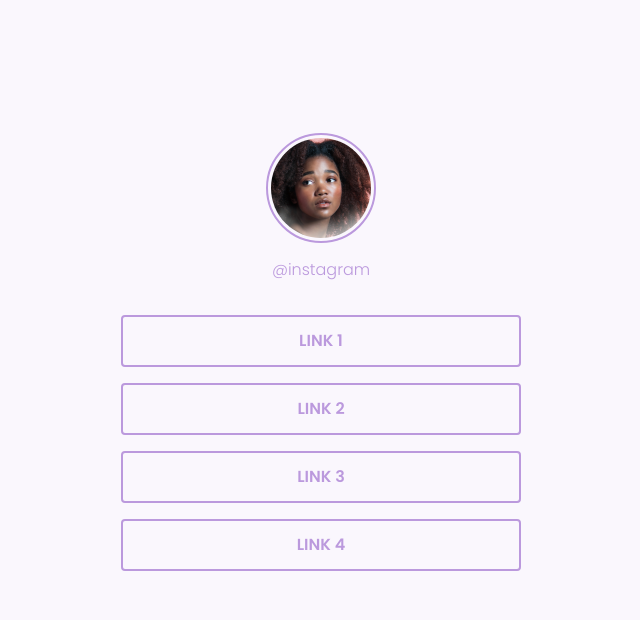
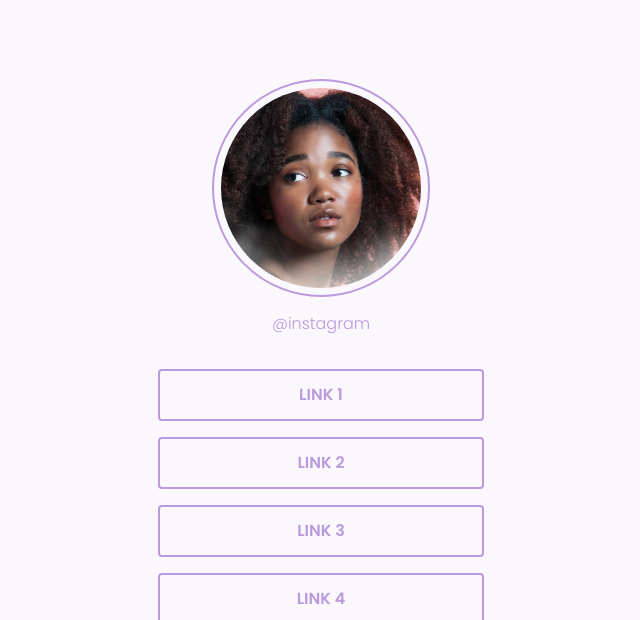
Before and after one commit to tamirescalixto/SocialLinks, a plain HTML site: page index.html in a window 1280 px wide. Shown: the top 620 px of the page, without its empty margins (319-959 px from the left). Drawn offline with Linux system fonts and the light colour scheme.

Commit message:
Update style.css

```diff
--- a/css/style.css
+++ b/css/style.css
@@ -38,19 +38,19 @@ h3 {
     display: flex;
     align-items: center;
     justify-content: center;
-    border-radius: 60px;
-    width: 110px;
-    height: 110px;
+    border-radius: 50%;
+    padding: 7px;
     border: 2px solid #BB99DD;
 }
 
 .perfil img {
-    width: 100px;
-    height: 100px;
+    width: 200px;
+    height: 200px;
     border-radius: 50%;
 }
 
 .links {
+    width: 326px;
     display: flex;
     flex-direction: column;
     gap: 16px;
@@ -63,7 +63,7 @@ h3 {
 }
 
 .btnLink {
-    width: 50vh;
+    width: 100%;
     padding: 12px;
     box-sizing: border-box;
     color: #BB99DD;
```
